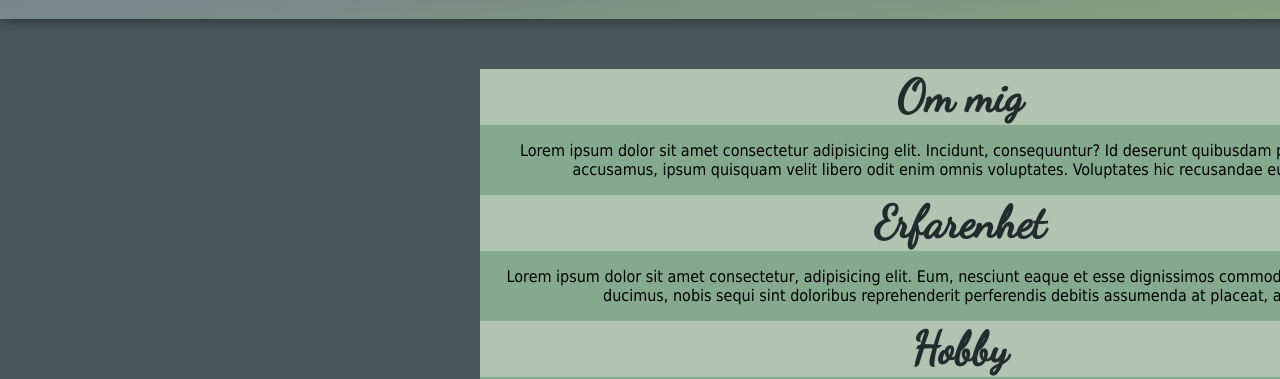
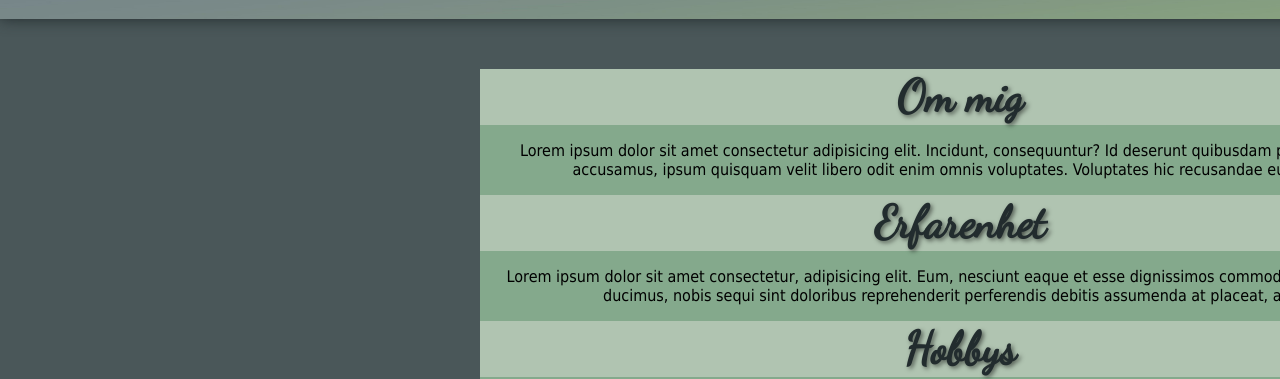
Before and after one commit to Hugelajto/portfolio, a plain HTML site: page index.html in a window 1280 px wide. Shown: the part 421-800 px from the top of the page. Drawn offline with Linux system fonts and the light colour scheme.

Commit message:
felsöka

```diff
--- a/index.html
+++ b/index.html
@@ -16,56 +16,43 @@
                 <div class="bottomright">Huong Le</div>
                 <div class="bottom2">a step to a new journal</div>
                 </div>
-
-        </div>
+                </div>
     </header>
-
     <header class="header-bottom">
         <img class="header-bottom" src="assets/DwqZQr2U8AASb9i.jpg" alt="">
-
-    </header>
-
+        </header>
 <div class="aside-container">
     <div class="aside-text">
         <h1 class="Om mig">Erfarenhet</h1>
     <h1 class="Erfarenhet">Om mig</h1>
     <h1 class="Hobbys">Hobbys</h1></div>
 </div>
-
 <header class="header-bottom">
     <img class="header-bottom" src="assets/DwqZQr2U8AASb9i.jpg" alt="">
-
 </header>
-
 <div class="main-container">
-
     <article class="aside-section">
-
         <section id="Om mig" class="aside-section">
             <header class="section-header">
                 <h1 class="header-title">Om mig</h1>
             </header>
             <p class="section-param">Lorem ipsum dolor sit amet consectetur adipisicing elit. Incidunt, consequuntur? Id deserunt quibusdam provident quo, at accusamus, ipsum quisquam velit libero odit enim omnis voluptates. Voluptates hic recusandae eum culpa.</p>
         </section>
-
         <section id="Erfarenhet" class="aside-section">
             <header class="section-header">
                 <h2 class="header-title">Erfarenhet</h2>
             </header>
             <p class="section-param">Lorem ipsum dolor sit amet consectetur, adipisicing elit. Eum, nesciunt eaque et esse dignissimos commodi aspernatur ullam ducimus, nobis sequi sint doloribus reprehenderit perferendis debitis assumenda at placeat, a eos!</p>
         </section>
-
         <section id="Hobby" class="aside-section">
             <header class="section-header">
-                <h3 class="header-title">Hobby</h3>
+                <h3 class="header-title">Hobbys</h3>
             </header>
             <p class="section-param">Lorem ipsum dolor sit amet, consectetur adipisicing elit. Animi corrupti vel ipsum fuga ut, quo ad architecto reprehenderit earum minima dignissimos. Amet illo sit eos in suscipit fugiat sint libero.</p>
         </section>
     </article>
-
     </section>
 </div>
 </main>
-
-
 </div>
+</body>
--- a/style.css
+++ b/style.css
@@ -106,6 +106,7 @@ body{
     width: 100%;
     margin: 0;
     background-color: #B0C4B1;
+    text-shadow: 2px 2px 4px rgba(0, 0, 0, 0.5);
 }
 
 .header-title{
```
